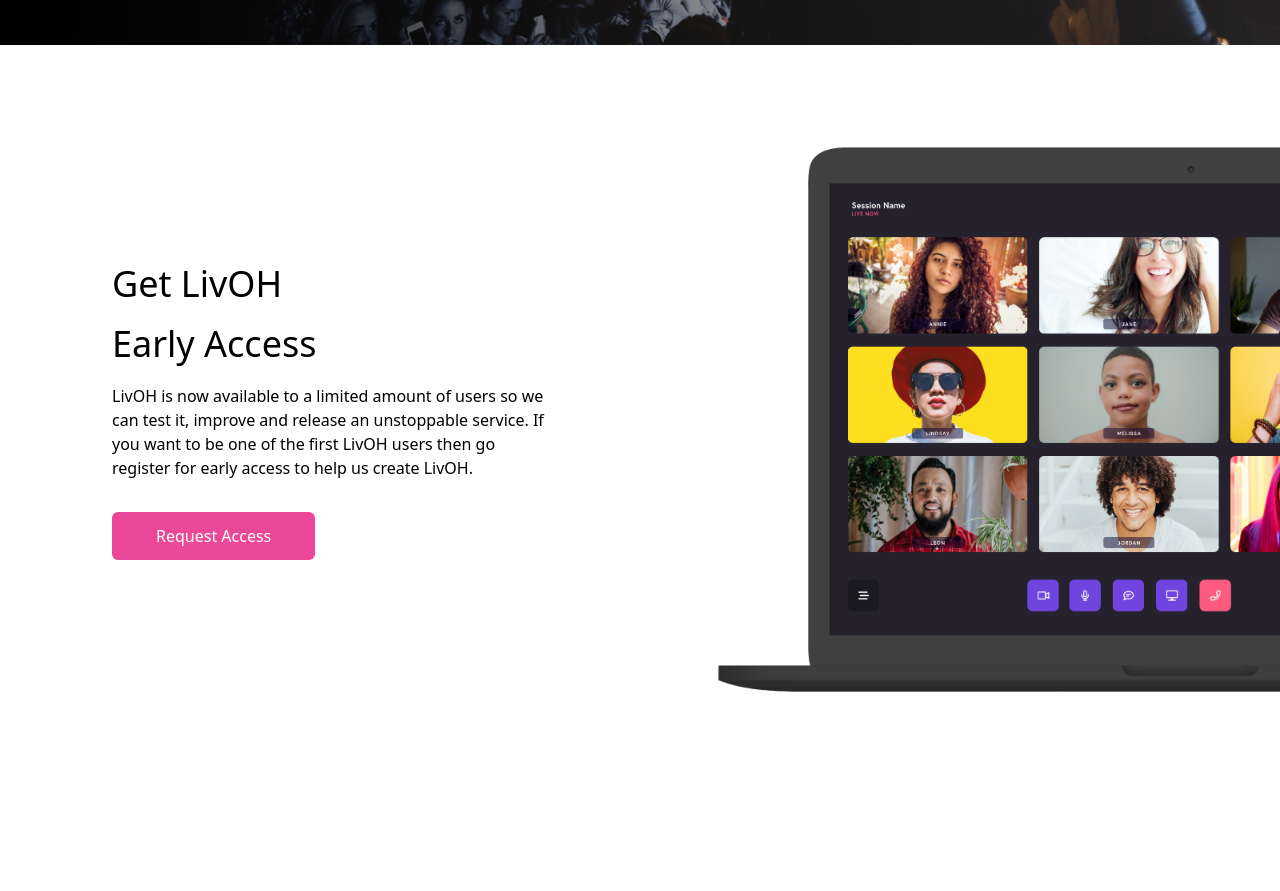
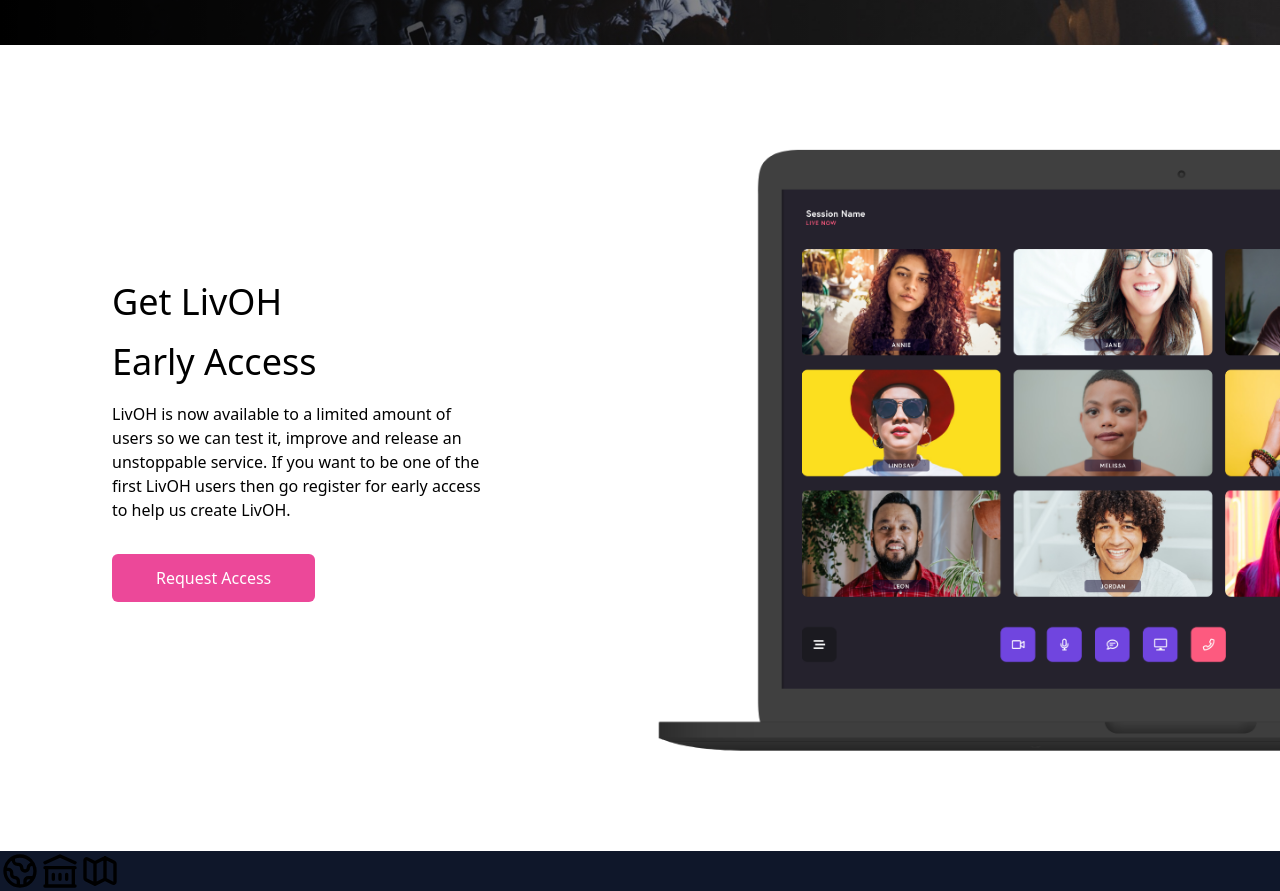
Before and after one commit to kirsten-tay/livoh, a React (Create React App) app: page / in a window 1280 px wide. Shown: the part 3960-4851 px from the top of the page. Before the commit the page ends 4750 px from the top, so only its background shows below. Built offline with nearby package versions, Linux system fonts and the light colour scheme.

Commit message:
updated  early access

```diff
--- a/src/components/Earlyaccess.jsx
+++ b/src/components/Earlyaccess.jsx
@@ -1,12 +1,14 @@
 import React from 'react'
 import early from './../Assets/early.png'
+import { GlobeIcon, LibraryIcon, MapIcon } from '@heroicons/react/outline'
 
 
 const Earlyaccess =()=>{
     return(
-        <div className="py-20 ">
-            <div className="flex flex-col-1">
-                <div className="flex flex-col max-w-2xl mx-auto justify-center  w-3/5 space-y-5 py-10 px-28">
+        <div>
+        <div className=" flex flex-1 py-20 ">
+            <div className="flex flex-cols-1">
+                <div className="flex flex-col max-w-2xl mx-auto justify-center   space-y-5 py-10 px-28">
                     <h2 className="font-medium text-4xl">Get LivOH</h2>
                    <h2 className="font-medium text-4xl">Early Access</h2>
                    <div>
@@ -24,10 +26,20 @@
                     </button>
                 </div>
                 </div>
-                <div className="flex flex-col-2 h-auto">
-                    <img src={early} alt="" /></div>
+
+            </div>
+                 <div className="flex flex-col " >
+                    <img src={early}className="relative h-full"  alt="" /></div>
             </div>
 
+             <div className="flex flex-1 bg-slate-900">
+                 <div className="flex flex-row justify-center">
+                  <GlobeIcon className="h-10 w-10"/>
+                  <LibraryIcon className="h-10 w-10"/>
+                  <MapIcon className="h-10 w-10"/>
+                 </div>
+                <hr/>
+            </div>
         </div>
     )
 }
```
